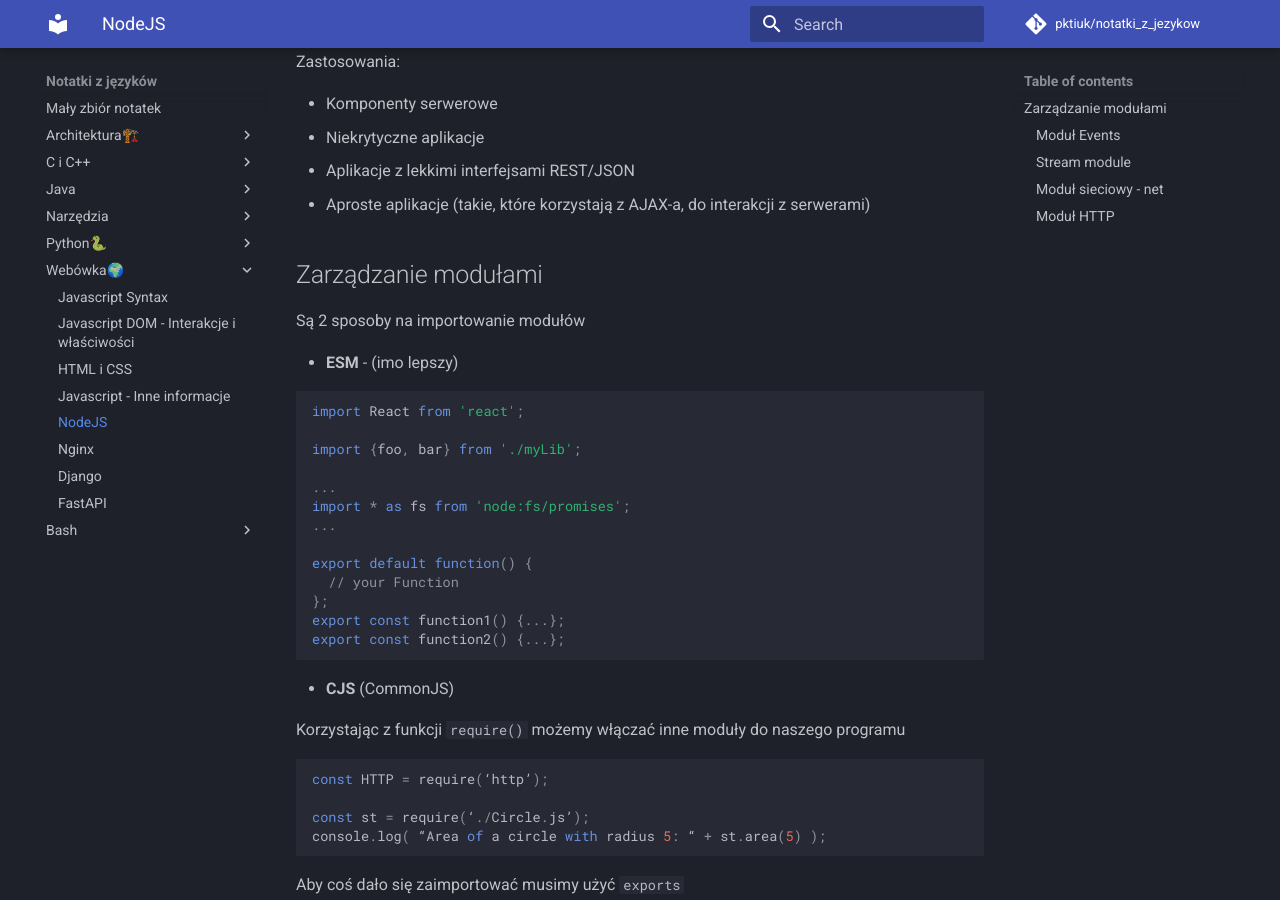
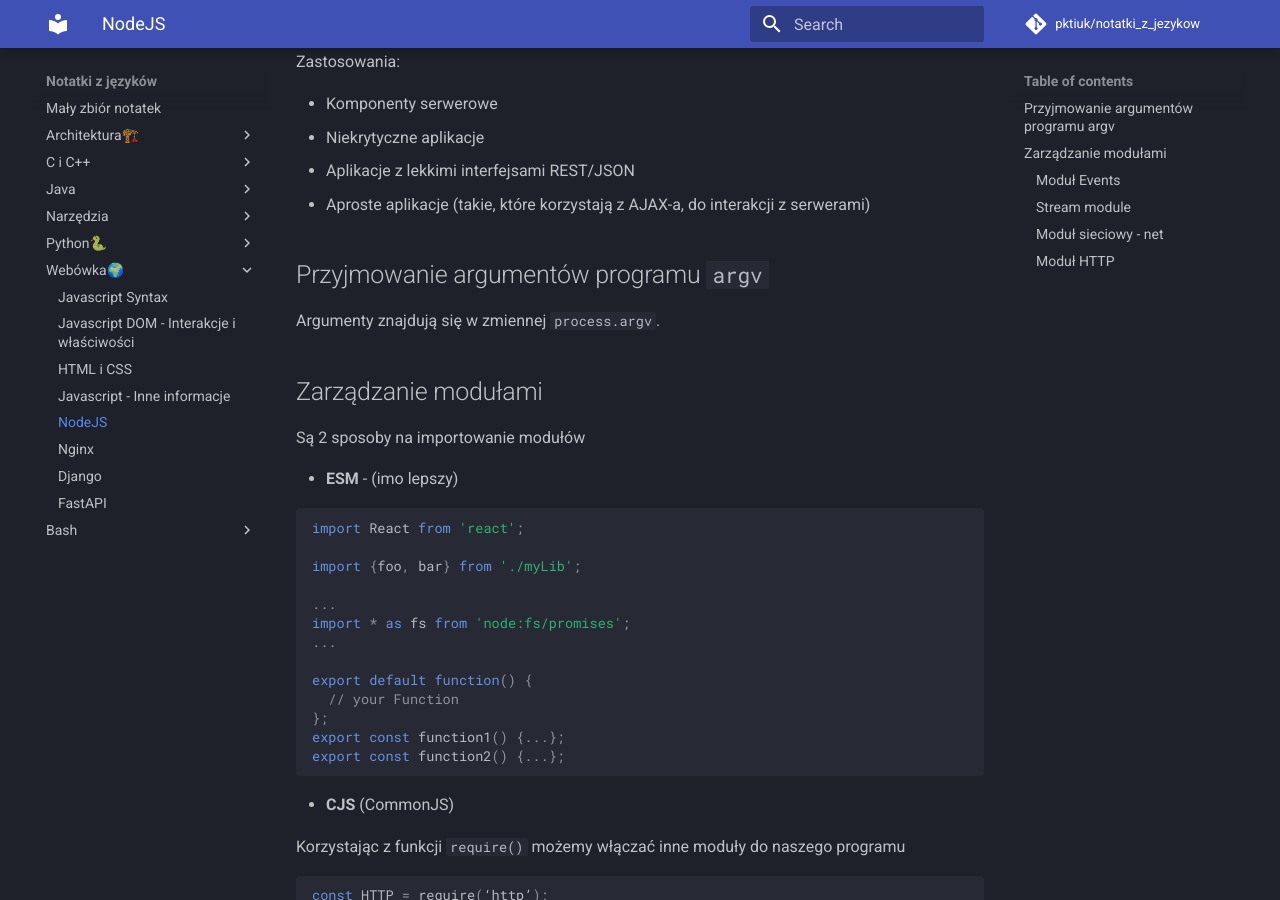
Before and after one commit to pktiuk/notatki_z_jezykow, an MkDocs documentation site: the page built from docs/Webówka🌍/5_nodejs.md, in a window 1280 px wide and 900 px high, scrolled down 591 px. Built offline with MkDocs 1.6.1 and Material for MkDocs 9.7.7, drawn with Linux system fonts in a browser that asks for light colours; comment, search, counter and statistics services are not loaded; some of the changed lines change nothing that is shown; some of the changed text lies outside the part shown.

Commit message:
Update Nodejs net module

````diff
--- a/docs/Webówka🌍/5_nodejs.md
+++ b/docs/Webówka🌍/5_nodejs.md
@@ -24,6 +24,10 @@
 - Niekrytyczne aplikacje
 - Aplikacje z lekkimi interfejsami REST/JSON
 - Aproste aplikacje (takie, które korzystają z AJAX-a, do interakcji z serwerami)
+
+## Przyjmowanie argumentów programu `argv`
+
+Argumenty znajdują się w zmiennej `process.argv`.
 
 ## Zarządzanie modułami
 
@@ -179,22 +183,23 @@
   - Generated using `new net.Socket()` or `net.connect(options [,listener])` or `net.connect(port [,host][,listener])`
   - Implements a Duplex Stream.
   - Events that may manage: `connect`, `data`, `end`, `timeout`, `drain`, `error`, `close`.
+  - Is child of `EventEmitter`
 
 Przykład (serwer)
 
 ```js
 const net = require("net");
-let server = net.createServer(function (c) {
+let server = net.createServer(function (socket) {
   //'connection' listener
   console.log("server connected");
-  c.on("end", function () {
+  socket.on("end", function () {
     console.log("server disconnected");
   });
   // Send "Hello" to the client.
-  c.write("Hello\r\n");
+  socket.write("Hello\r\n");
   // With pipe() we write to Socket 'c'
   // what is read from 'c'.
-  c.pipe(c);
+  socket.pipe(socket);
 }); // End of net.createServer()
 server.listen(9000, function () {
   //'listening' listener
````
